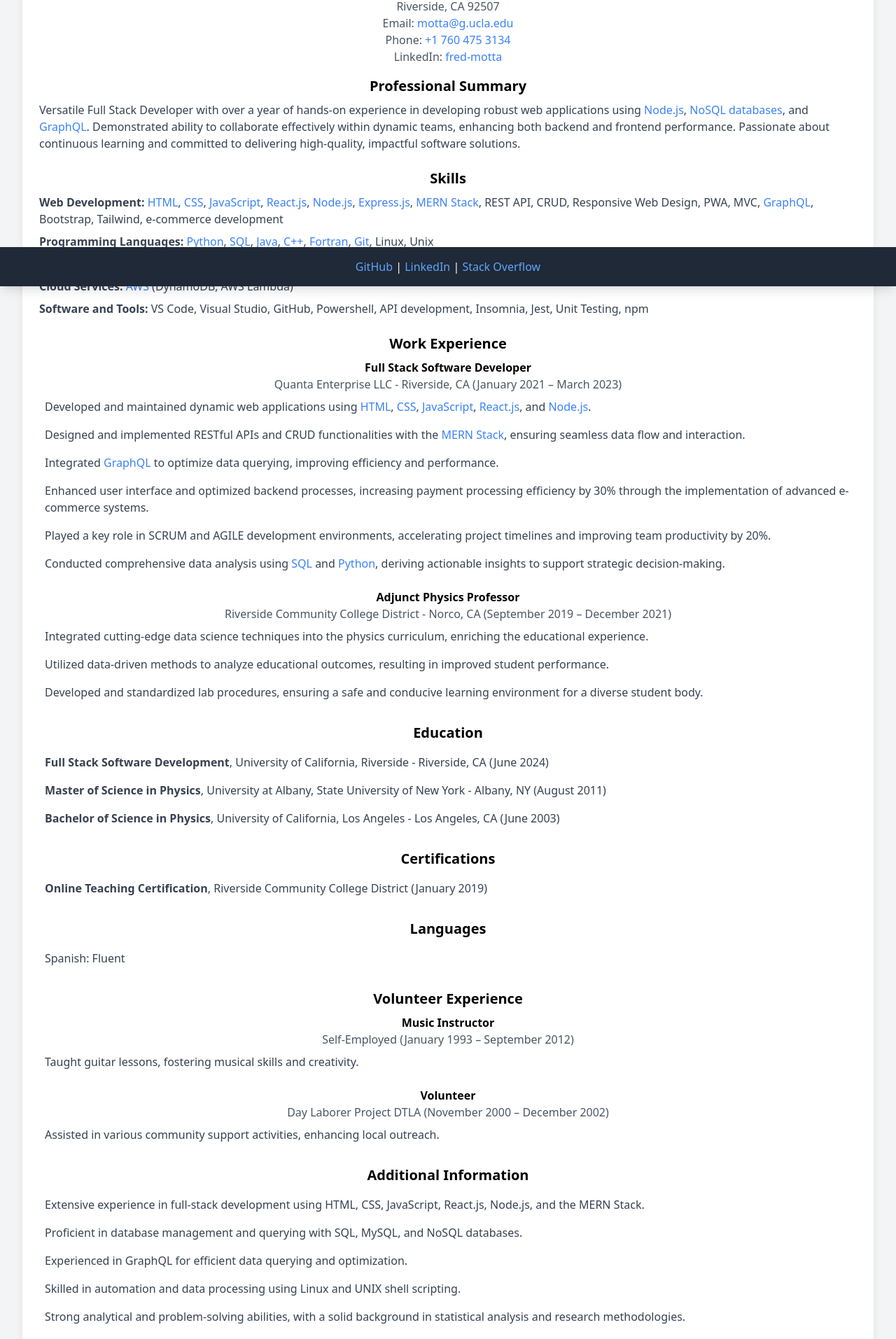
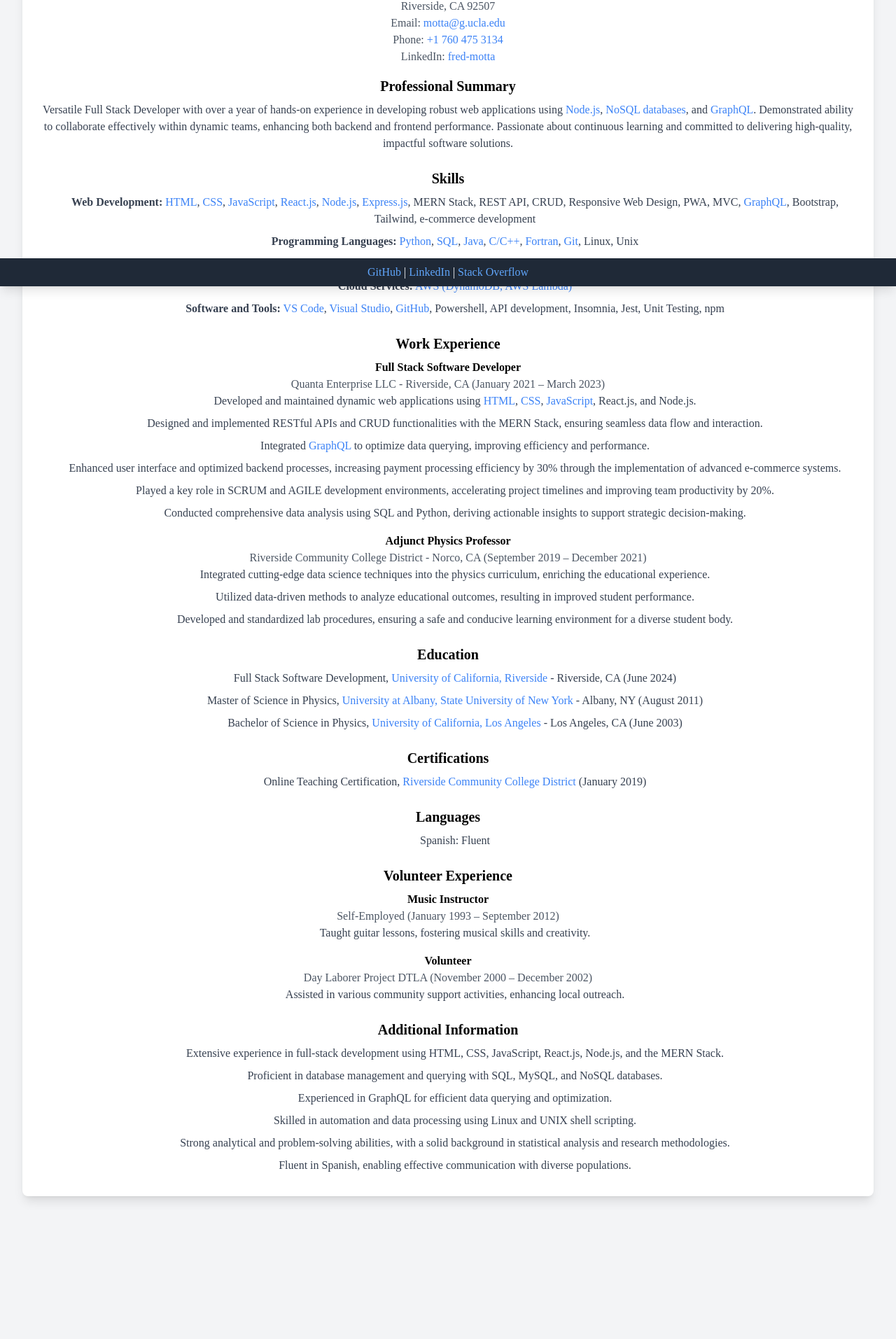
Before and after one commit to fredm23579/professional-react-portfolio, a React (Create React App) app: page / in a window 1280 px wide. Shown: the part 391-2304 px from the top of the page at 70% size. After the commit the page ends 2132 px from the top, so only its background shows below. Built offline with nearby package versions, Linux system fonts and the light colour scheme.

Commit message:
updated info for profile on About Me

```diff
--- a/src/components/Footer.jsx
+++ b/src/components/Footer.jsx
@@ -1,7 +1,7 @@
 import React from 'react';
 
 const Footer = () => (
-  <footer className="bg-gray-800 text-white p-4 text-center shadow-lg fixed bottom-0 w-full">
+  <footer className="bg-gray-800 text-white py-2 text-center shadow-lg fixed bottom-0 w-full">
     <p>
       <a href="https://github.com/fredm23579" target="_blank" rel="noopener noreferrer" className="text-blue-400 hover:text-blue-600">GitHub</a>
       {' | '}
--- a/src/components/Header.jsx
+++ b/src/components/Header.jsx
@@ -2,7 +2,7 @@
 import Navigation from './Navigation';
 
 const Header = () => (
-  <header className="bg-blue-600 text-white p-4 shadow-lg">
+  <header className="bg-blue-600 text-white p-4 shadow-lg align-middle flex-sm-row">
     <h1 className="text-3xl font-bold">Fred Motta M.S. - Full Stack Software Developer</h1>
     <Navigation />
   </header>
--- a/src/index.css
+++ b/src/index.css
@@ -1,12 +1,16 @@
+/* Tailwind CSS Configuration */
 @tailwind base;
 @tailwind components;
 @tailwind utilities;
 
-/* Global styles */
-body {
-  @apply m-0 font-sans antialiased;
+@layer base {
+  body {
+    font-family: "Times New Roman", Times, serif;
+    background-color: #f8f8f8; /* off white */
+    color: #000; /* black text */
+  }
+
+  .bg-off-white {
+    background-color: #f8f8f8; /* off white */
+  }
 }
-
-code {
-  @apply font-mono;
-}
--- a/src/pages/AboutMe.jsx
+++ b/src/pages/AboutMe.jsx
@@ -1,45 +1,41 @@
 import React from 'react';
 
 const AboutMe = () => (
-  <section className="p-4 text-center">
+  <section className="p-4 text-center bg-gray-100">
     <h2 className="text-2xl font-bold mb-4">About Me</h2>
     <img
-      src="https://media.licdn.com/dms/image/D5603AQErkP7OXdlzYHTS_CX6tTK33LM4RwnehJvwRE/profile-displayphoto-shrink_800_800/0/1702590874568?e=1710374400&v=beta&t=vvyGsPSvUi8TG1dlzYHTS_CX6tTK33LM4RwnehJvwRE"
-      alt="Developer"
+      src="https://img-c.udemycdn.com/course/750x422/5619030_e742_4.jpg"
+      alt="Fred Motta"
       className="w-32 h-32 rounded-full mx-auto mb-4 shadow-lg hover:shadow-2xl transition-shadow duration-300"
     />
     <div className="bg-white p-6 rounded-lg shadow-lg hover:shadow-2xl transition-shadow duration-300">
       <h1 className="text-2xl font-bold mb-4">Fred Motta M.S. - Full Stack Software Developer</h1>
       <div className="mb-4">
         <p className="text-gray-600">Riverside, CA 92507</p>
-        <p className="text-gray-600">Email: <a href="mailto:motta@g.ucla.edu" className="text-blue-500 hover:text-blue-700 transition-colors duration-300">motta@g.ucla.edu</a></p>
-        <p className="text-gray-600">Phone: <a href="tel:+17604753134" className="text-blue-500 hover:text-blue-700 transition-colors duration-300">+1 760 475 3134</a></p>
-        <p className="text-gray-600">LinkedIn: <a href="https://www.linkedin.com/in/fred-motta" target="_blank" className="text-blue-500 hover:text-blue-700 transition-colors duration-300">fred-motta</a></p>
+        <p className="text-gray-600">
+          Email: <a href="mailto:motta@g.ucla.edu" className="text-blue-500">motta@g.ucla.edu</a>
+        </p>
+        <p className="text-gray-600">
+          Phone: <a href="tel:+17604753134" className="text-blue-500">+1 760 475 3134</a>
+        </p>
+        <p className="text-gray-600">
+          LinkedIn: <a href="https://www.linkedin.com/in/fred-motta" target="_blank" className="text-blue-500">fred-motta</a>
+        </p>
       </div>
 
       <section className="mb-6">
         <h2 className="text-xl font-semibold mb-2">Professional Summary</h2>
-        <p className="text-gray-700 text-left">Versatile Full Stack Developer with over a year of hands-on experience in developing robust web applications using <a href="https://en.wikipedia.org/wiki/Node.js" className="text-blue-500 hover:text-blue-700 transition-colors duration-300">Node.js</a>, <a href="https://en.wikipedia.org/wiki/NoSQL" className="text-blue-500 hover:text-blue-700 transition-colors duration-300">NoSQL databases</a>, and <a href="https://en.wikipedia.org/wiki/GraphQL" className="text-blue-500 hover:text-blue-700 transition-colors duration-300">GraphQL</a>. Demonstrated ability to collaborate effectively within dynamic teams, enhancing both backend and frontend performance. Passionate about continuous learning and committed to delivering high-quality, impactful software solutions.</p>
+        <p className="text-gray-700">Versatile Full Stack Developer with over a year of hands-on experience in developing robust web applications using <a href="https://en.wikipedia.org/wiki/Node.js" target="_blank" className="text-blue-500 hover:shadow-md">Node.js</a>, <a href="https://en.wikipedia.org/wiki/NoSQL" target="_blank" className="text-blue-500 hover:shadow-md">NoSQL databases</a>, and <a href="https://en.wikipedia.org/wiki/GraphQL" target="_blank" className="text-blue-500 hover:shadow-md">GraphQL</a>. Demonstrated ability to collaborate effectively within dynamic teams, enhancing both backend and frontend performance. Passionate about continuous learning and committed to delivering high-quality, impactful software solutions.</p>
       </section>
 
       <section className="mb-6">
         <h2 className="text-xl font-semibold mb-2">Skills</h2>
-        <div className="text-gray-700 text-left">
-          <div className="mb-2">
-            <strong>Web Development:</strong> <a href="https://en.wikipedia.org/wiki/HTML" className="text-blue-500 hover:text-blue-700 transition-colors duration-300">HTML</a>, <a href="https://en.wikipedia.org/wiki/CSS" className="text-blue-500 hover:text-blue-700 transition-colors duration-300">CSS</a>, <a href="https://en.wikipedia.org/wiki/JavaScript" className="text-blue-500 hover:text-blue-700 transition-colors duration-300">JavaScript</a>, <a href="https://en.wikipedia.org/wiki/React_(JavaScript_library)" className="text-blue-500 hover:text-blue-700 transition-colors duration-300">React.js</a>, <a href="https://en.wikipedia.org/wiki/Node.js" className="text-blue-500 hover:text-blue-700 transition-colors duration-300">Node.js</a>, <a href="https://en.wikipedia.org/wiki/Express.js" className="text-blue-500 hover:text-blue-700 transition-colors duration-300">Express.js</a>, <a href="https://en.wikipedia.org/wiki/MERN_stack" className="text-blue-500 hover:text-blue-700 transition-colors duration-300">MERN Stack</a>, REST API, CRUD, Responsive Web Design, PWA, MVC, <a href="https://en.wikipedia.org/wiki/GraphQL" className="text-blue-500 hover:text-blue-700 transition-colors duration-300">GraphQL</a>, Bootstrap, Tailwind, e-commerce development
-          </div>
-          <div className="mb-2">
-            <strong>Programming Languages:</strong> <a href="https://en.wikipedia.org/wiki/Python_(programming_language)" className="text-blue-500 hover:text-blue-700 transition-colors duration-300">Python</a>, <a href="https://en.wikipedia.org/wiki/SQL" className="text-blue-500 hover:text-blue-700 transition-colors duration-300">SQL</a>, <a href="https://en.wikipedia.org/wiki/Java_(programming_language)" className="text-blue-500 hover:text-blue-700 transition-colors duration-300">Java</a>, <a href="https://en.wikipedia.org/wiki/C%2B%2B" className="text-blue-500 hover:text-blue-700 transition-colors duration-300">C++</a>, <a href="https://en.wikipedia.org/wiki/Fortran" className="text-blue-500 hover:text-blue-700 transition-colors duration-300">Fortran</a>, <a href="https://en.wikipedia.org/wiki/Git" className="text-blue-500 hover:text-blue-700 transition-colors duration-300">Git</a>, Linux, Unix
-          </div>
-          <div className="mb-2">
-            <strong>Databases:</strong> <a href="https://en.wikipedia.org/wiki/MongoDB" className="text-blue-500 hover:text-blue-700 transition-colors duration-300">MongoDB</a> (NoSQL), MySQL, SQL, PostgreSQL
-          </div>
-          <div className="mb-2">
-            <strong>Cloud Services:</strong> <a href="https://en.wikipedia.org/wiki/Amazon_Web_Services" className="text-blue-500 hover:text-blue-700 transition-colors duration-300">AWS</a> (DynamoDB, AWS Lambda)
-          </div>
-          <div className="mb-2">
-            <strong>Software and Tools:</strong> VS Code, Visual Studio, GitHub, Powershell, API development, Insomnia, Jest, Unit Testing, npm
-          </div>
+        <div className="pl-5 text-gray-700">
+          <p className="mb-2"><span className="font-bold">Web Development:</span> <a href="https://en.wikipedia.org/wiki/HTML" target="_blank" className="text-blue-500 hover:shadow-md">HTML</a>, <a href="https://en.wikipedia.org/wiki/CSS" target="_blank" className="text-blue-500 hover:shadow-md">CSS</a>, <a href="https://en.wikipedia.org/wiki/JavaScript" target="_blank" className="text-blue-500 hover:shadow-md">JavaScript</a>, <a href="https://en.wikipedia.org/wiki/React_(JavaScript_library)" target="_blank" className="text-blue-500 hover:shadow-md">React.js</a>, <a href="https://en.wikipedia.org/wiki/Node.js" target="_blank" className="text-blue-500 hover:shadow-md">Node.js</a>, <a href="https://en.wikipedia.org/wiki/Express.js" target="_blank" className="text-blue-500 hover:shadow-md">Express.js</a>, MERN Stack, REST API, CRUD, Responsive Web Design, PWA, MVC, <a href="https://en.wikipedia.org/wiki/GraphQL" target="_blank" className="text-blue-500 hover:shadow-md">GraphQL</a>, Bootstrap, Tailwind, e-commerce development</p>
+          <p className="mb-2"><span className="font-bold">Programming Languages:</span> <a href="https://en.wikipedia.org/wiki/Python_(programming_language)" target="_blank" className="text-blue-500 hover:shadow-md">Python</a>, <a href="https://en.wikipedia.org/wiki/SQL" target="_blank" className="text-blue-500 hover:shadow-md">SQL</a>, <a href="https://en.wikipedia.org/wiki/Java_(programming_language)" target="_blank" className="text-blue-500 hover:shadow-md">Java</a>, <a href="https://en.wikipedia.org/wiki/C%2B%2B" target="_blank" className="text-blue-500 hover:shadow-md">C/C++</a>, <a href="https://en.wikipedia.org/wiki/Fortran" target="_blank" className="text-blue-500 hover:shadow-md">Fortran</a>, <a href="https://en.wikipedia.org/wiki/Git" target="_blank" className="text-blue-500 hover:shadow-md">Git</a>, Linux, Unix</p>
+          <p className="mb-2"><span className="font-bold">Databases:</span> <a href="https://en.wikipedia.org/wiki/MongoDB" target="_blank" className="text-blue-500 hover:shadow-md">MongoDB (NoSQL)</a>, MySQL, SQL, PostgreSQL</p>
+          <p className="mb-2"><span className="font-bold">Cloud Services:</span> <a href="https://en.wikipedia.org/wiki/Amazon_Web_Services" target="_blank" className="text-blue-500 hover:shadow-md">AWS (DynamoDB, AWS Lambda)</a></p>
+          <p className="mb-2"><span className="font-bold">Software and Tools:</span> <a href="https://en.wikipedia.org/wiki/Visual_Studio_Code" target="_blank" className="text-blue-500 hover:shadow-md">VS Code</a>, <a href="https://en.wikipedia.org/wiki/Microsoft_Visual_Studio" target="_blank" className="text-blue-500 hover:shadow-md">Visual Studio</a>, <a href="https://en.wikipedia.org/wiki/GitHub" target="_blank" className="text-blue-500 hover:shadow-md">GitHub</a>, Powershell, API development, Insomnia, Jest, Unit Testing, npm</p>
         </div>
       </section>
 
@@ -48,72 +44,46 @@
         <div className="mb-4">
           <h3 className="font-semibold">Full Stack Software Developer</h3>
           <p className="text-gray-600">Quanta Enterprise LLC - Riverside, CA (January 2021 – March 2023)</p>
-          <div className="text-gray-700 text-left">
-            <p className="hover:bg-gray-100 p-2 rounded transition-colors duration-300">
-              Developed and maintained dynamic web applications using <a href="https://en.wikipedia.org/wiki/HTML" className="text-blue-500 hover:text-blue-700 transition-colors duration-300">HTML</a>, <a href="https://en.wikipedia.org/wiki/CSS" className="text-blue-500 hover:text-blue-700 transition-colors duration-300">CSS</a>, <a href="https://en.wikipedia.org/wiki/JavaScript" className="text-blue-500 hover:text-blue-700 transition-colors duration-300">JavaScript</a>, <a href="https://en.wikipedia.org/wiki/React_(JavaScript_library)" className="text-blue-500 hover:text-blue-700 transition-colors duration-300">React.js</a>, and <a href="https://en.wikipedia.org/wiki/Node.js" className="text-blue-500 hover:text-blue-700 transition-colors duration-300">Node.js</a>.
-            </p>
-            <p className="hover:bg-gray-100 p-2 rounded transition-colors duration-300">
-              Designed and implemented RESTful APIs and CRUD functionalities with the <a href="https://en.wikipedia.org/wiki/MERN_stack" className="text-blue-500 hover:text-blue-700 transition-colors duration-300">MERN Stack</a>, ensuring seamless data flow and interaction.
-            </p>
-            <p className="hover:bg-gray-100 p-2 rounded transition-colors duration-300">
-              Integrated <a href="https://en.wikipedia.org/wiki/GraphQL" className="text-blue-500 hover:text-blue-700 transition-colors duration-300">GraphQL</a> to optimize data querying, improving efficiency and performance.
-            </p>
-            <p className="hover:bg-gray-100 p-2 rounded transition-colors duration-300">
-              Enhanced user interface and optimized backend processes, increasing payment processing efficiency by 30% through the implementation of advanced e-commerce systems.
-            </p>
-            <p className="hover:bg-gray-100 p-2 rounded transition-colors duration-300">
-              Played a key role in SCRUM and AGILE development environments, accelerating project timelines and improving team productivity by 20%.
-            </p>
-            <p className="hover:bg-gray-100 p-2 rounded transition-colors duration-300">
-              Conducted comprehensive data analysis using <a href="https://en.wikipedia.org/wiki/SQL" className="text-blue-500 hover:text-blue-700 transition-colors duration-300">SQL</a> and <a href="https://en.wikipedia.org/wiki/Python_(programming_language)" className="text-blue-500 hover:text-blue-700 transition-colors duration-300">Python</a>, deriving actionable insights to support strategic decision-making.
-            </p>
+          <div className="pl-5 text-gray-700">
+            <p className="mb-2">Developed and maintained dynamic web applications using <a href="https://en.wikipedia.org/wiki/HTML" target="_blank" className="text-blue-500 hover:shadow-md">HTML</a>, <a href="https://en.wikipedia.org/wiki/CSS" target="_blank" className="text-blue-500 hover:shadow-md">CSS</a>, <a href="https://en.wikipedia.org/wiki/JavaScript" target="_blank" className="text-blue-500 hover:shadow-md">JavaScript</a>, React.js, and Node.js.</p>
+            <p className="mb-2">Designed and implemented RESTful APIs and CRUD functionalities with the MERN Stack, ensuring seamless data flow and interaction.</p>
+            <p className="mb-2">Integrated <a href="https://en.wikipedia.org/wiki/GraphQL" target="_blank" className="text-blue-500 hover:shadow-md">GraphQL</a> to optimize data querying, improving efficiency and performance.</p>
+            <p className="mb-2">Enhanced user interface and optimized backend processes, increasing payment processing efficiency by 30% through the implementation of advanced e-commerce systems.</p>
+            <p className="mb-2">Played a key role in SCRUM and AGILE development environments, accelerating project timelines and improving team productivity by 20%.</p>
+            <p className="mb-2">Conducted comprehensive data analysis using SQL and Python, deriving actionable insights to support strategic decision-making.</p>
           </div>
         </div>
 
         <div className="mb-4">
           <h3 className="font-semibold">Adjunct Physics Professor</h3>
           <p className="text-gray-600">Riverside Community College District - Norco, CA (September 2019 – December 2021)</p>
-          <div className="text-gray-700 text-left">
-            <p className="hover:bg-gray-100 p-2 rounded transition-colors duration-300">
-              Integrated cutting-edge data science techniques into the physics curriculum, enriching the educational experience.
-            </p>
-            <p className="hover:bg-gray-100 p-2 rounded transition-colors duration-300">
-              Utilized data-driven methods to analyze educational outcomes, resulting in improved student performance.
-            </p>
-            <p className="hover:bg-gray-100 p-2 rounded transition-colors duration-300">
-              Developed and standardized lab procedures, ensuring a safe and conducive learning environment for a diverse student body.
-            </p>
+          <div className="pl-5 text-gray-700">
+            <p className="mb-2">Integrated cutting-edge data science techniques into the physics curriculum, enriching the educational experience.</p>
+            <p className="mb-2">Utilized data-driven methods to analyze educational outcomes, resulting in improved student performance.</p>
+            <p className="mb-2">Developed and standardized lab procedures, ensuring a safe and conducive learning environment for a diverse student body.</p>
           </div>
         </div>
       </section>
 
       <section className="mb-6">
         <h2 className="text-xl font-semibold mb-2">Education</h2>
-        <div className="text-gray-700 text-left">
-          <p className="hover:bg-gray-100 p-2 rounded transition-colors duration-300">
-            <strong>Full Stack Software Development</strong>, University of California, Riverside - Riverside, CA (June 2024)
-          </p>
-          <p className="hover:bg-gray-100 p-2 rounded transition-colors duration-300">
-            <strong>Master of Science in Physics</strong>, University at Albany, State University of New York - Albany, NY (August 2011)
-          </p>
-          <p className="hover:bg-gray-100 p-2 rounded transition-colors duration-300">
-            <strong>Bachelor of Science in Physics</strong>, University of California, Los Angeles - Los Angeles, CA (June 2003)
-          </p>
+        <div className="pl-5 text-gray-700">
+          <p className="mb-2">Full Stack Software Development, <a href="https://en.wikipedia.org/wiki/University_of_California,_Riverside" target="_blank" className="text-blue-500 hover:shadow-md">University of California, Riverside</a> - Riverside, CA (June 2024)</p>
+          <p className="mb-2">Master of Science in Physics, <a href="https://en.wikipedia.org/wiki/University_at_Albany,_SUNY" target="_blank" className="text-blue-500 hover:shadow-md">University at Albany, State University of New York</a> - Albany, NY (August 2011)</p>
+          <p className="mb-2">Bachelor of Science in Physics, <a href="https://en.wikipedia.org/wiki/University_of_California,_Los_Angeles" target="_blank" className="text-blue-500 hover:shadow-md">University of California, Los Angeles</a> - Los Angeles, CA (June 2003)</p>
         </div>
       </section>
 
       <section className="mb-6">
         <h2 className="text-xl font-semibold mb-2">Certifications</h2>
-        <div className="text-gray-700 text-left">
-          <p className="hover:bg-gray-100 p-2 rounded transition-colors duration-300">
-            <strong>Online Teaching Certification</strong>, Riverside Community College District (January 2019)
-          </p>
+        <div className="pl-5 text-gray-700">
+          <p className="mb-2">Online Teaching Certification, <a href="https://en.wikipedia.org/wiki/Riverside_Community_College_District" target="_blank" className="text-blue-500 hover:shadow-md">Riverside Community College District</a> (January 2019)</p>
         </div>
       </section>
 
       <section className="mb-6">
         <h2 className="text-xl font-semibold mb-2">Languages</h2>
-        <p className="text-gray-700 text-left hover:bg-gray-100 p-2 rounded transition-colors duration-300">Spanish: Fluent</p>
+        <p className="text-gray-700 pl-5 mb-2">Spanish: Fluent</p>
       </section>
 
       <section className="mb-6">
@@ -121,45 +91,29 @@
         <div className="mb-4">
           <h3 className="font-semibold">Music Instructor</h3>
           <p className="text-gray-600">Self-Employed (January 1993 – September 2012)</p>
-          <div className="text-gray-700 text-left">
-            <p className="hover:bg-gray-100 p-2 rounded transition-colors duration-300">
-              Taught guitar lessons, fostering musical skills and creativity.
-            </p>
+          <div className="pl-5 text-gray-700">
+            <p className="mb-2">Taught guitar lessons, fostering musical skills and creativity.</p>
           </div>
         </div>
 
         <div className="mb-4">
           <h3 className="font-semibold">Volunteer</h3>
           <p className="text-gray-600">Day Laborer Project DTLA (November 2000 – December 2002)</p>
-          <div className="text-gray-700 text-left">
-            <p className="hover:bg-gray-100 p-2 rounded transition-colors duration-300">
-              Assisted in various community support activities, enhancing local outreach.
-            </p>
+          <div className="pl-5 text-gray-700">
+            <p className="mb-2">Assisted in various community support activities, enhancing local outreach.</p>
           </div>
         </div>
       </section>
 
       <section>
         <h2 className="text-xl font-semibold mb-2">Additional Information</h2>
-        <div className="text-gray-700 text-left">
-          <p className="hover:bg-gray-100 p-2 rounded transition-colors duration-300">
-            Extensive experience in full-stack development using HTML, CSS, JavaScript, React.js, Node.js, and the MERN Stack.
-          </p>
-          <p className="hover:bg-gray-100 p-2 rounded transition-colors duration-300">
-            Proficient in database management and querying with SQL, MySQL, and NoSQL databases.
-          </p>
-          <p className="hover:bg-gray-100 p-2 rounded transition-colors duration-300">
-            Experienced in GraphQL for efficient data querying and optimization.
-          </p>
-          <p className="hover:bg-gray-100 p-2 rounded transition-colors duration-300">
-            Skilled in automation and data processing using Linux and UNIX shell scripting.
-          </p>
-          <p className="hover:bg-gray-100 p-2 rounded transition-colors duration-300">
-            Strong analytical and problem-solving abilities, with a solid background in statistical analysis and research methodologies.
-          </p>
-          <p className="hover:bg-gray-100 p-2 rounded transition-colors duration-300">
-            Fluent in Spanish, enabling effective communication with diverse populations.
-          </p>
+        <div className="pl-5 text-gray-700">
+          <p className="mb-2">Extensive experience in full-stack development using HTML, CSS, JavaScript, React.js, Node.js, and the MERN Stack.</p>
+          <p className="mb-2">Proficient in database management and querying with SQL, MySQL, and NoSQL databases.</p>
+          <p className="mb-2">Experienced in GraphQL for efficient data querying and optimization.</p>
+          <p className="mb-2">Skilled in automation and data processing using Linux and UNIX shell scripting.</p>
+          <p className="mb-2">Strong analytical and problem-solving abilities, with a solid background in statistical analysis and research methodologies.</p>
+          <p className="mb-2">Fluent in Spanish, enabling effective communication with diverse populations.</p>
         </div>
       </section>
     </div>
```
Also changed, not shown: src/pages/Contact.jsx (+40 -33 lines).
